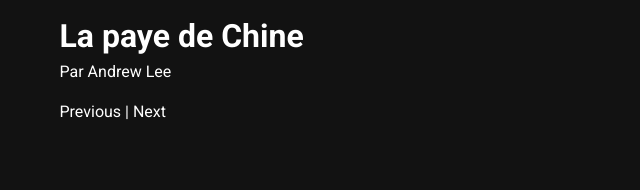
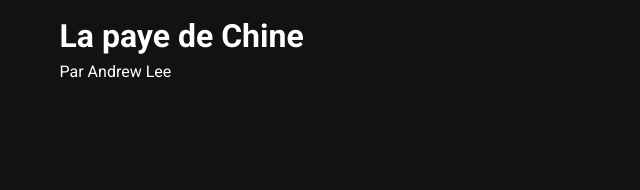
Before and after one commit to Alee14/chine-projet, a Nuxt app: page / in a window 1280 px wide. Shown: the top 190 px of the page, without its empty margins (0-640 px from the left). Built offline with nearby package versions, Linux system fonts and the light colour scheme.

Commit message:
removed thing

```diff
--- a/layouts/default.vue
+++ b/layouts/default.vue
@@ -3,7 +3,6 @@
     <v-main>
       <v-container>
         <nuxt />
-        <p>Previous | Next</p>
       </v-container>
     </v-main>
   </v-app>
```
